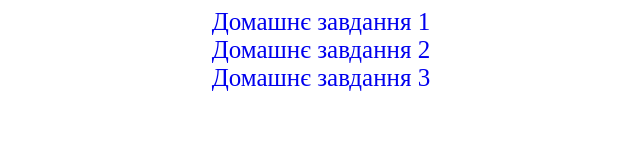
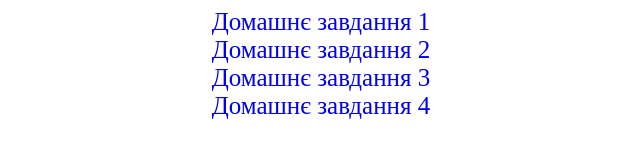
Before and after one commit to denys-lytvyn/dlytvyn, a plain HTML site: page index.html in a window 1280 px wide. Shown: the whole page, without its empty margins (319-959 px from the left). Drawn offline with Linux system fonts and the light colour scheme.

Commit message:
Homework 4 added

```diff
--- a/index.html
+++ b/index.html
@@ -21,6 +21,7 @@
     <a href="homework 1/index.html">Домашнє завдання 1</a>
     <a href="homework 2/index.html">Домашнє завдання 2</a>
     <a href="homework 3/index.html">Домашнє завдання 3</a>
+    <a href="homework 4/index.html">Домашнє завдання 4</a>
     </div>
 </body>
 </html>
```
